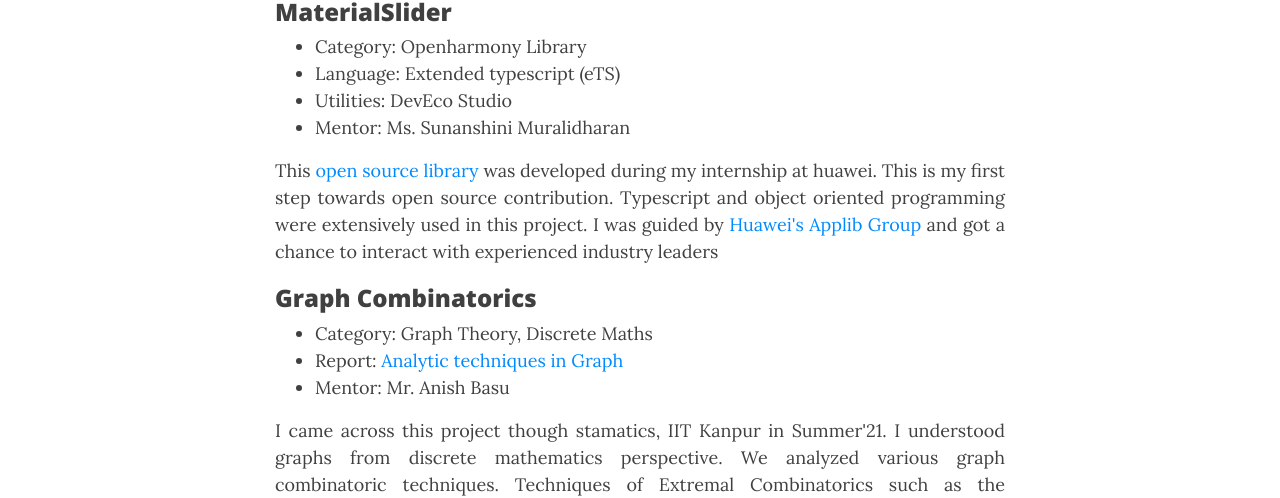
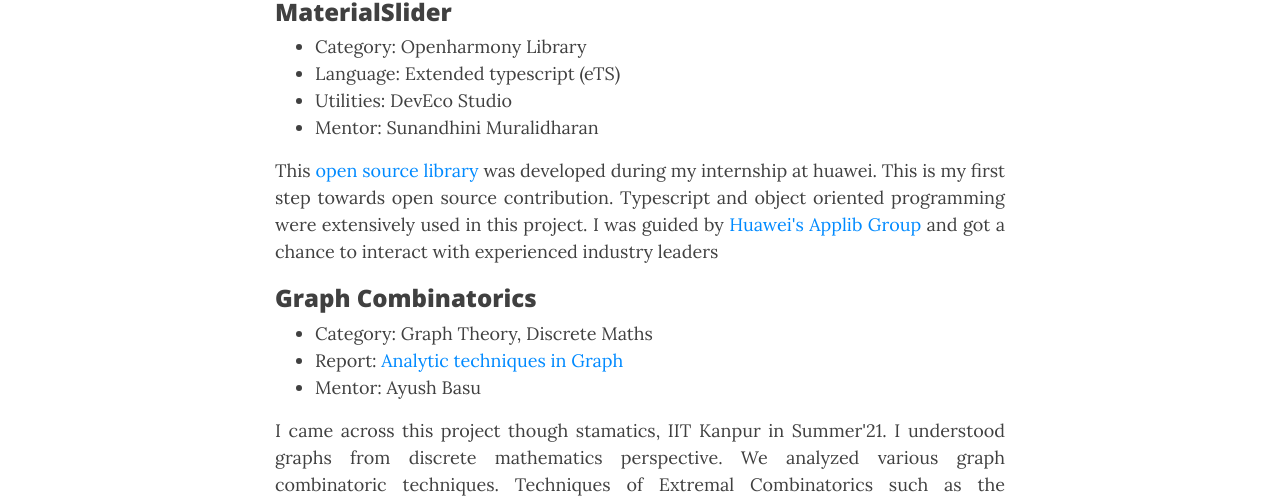
Before and after one commit to BibekLakra91/bibeklakra91.github.io, a Jekyll site: the page built from projects.md, in a window 1280 px wide and 1181 px high. Shown: the part 267-765 px from the top of the window. Built offline with Jekyll 4.4.1, drawn with Linux system fonts in a browser that asks for light colours; comment, search, counter and statistics services are not loaded.

Commit message:
stamatics updated mentor

```diff
--- a/projects.md
+++ b/projects.md
@@ -8,7 +8,7 @@
 - Category: Openharmony Library
 - Language: Extended typescript (eTS)
 - Utilities: DevEco Studio
-- Mentor: Ms. Sunanshini Muralidharan
+- Mentor: Sunandhini Muralidharan
 
 <div style="text-align : justify">
 This <a href="https://github.com/Applib-OpenHarmony/MaterialSliders">open source library</a> was developed during my internship at huawei. This is my first step towards open source contribution. Typescript and object oriented programming were extensively used in this project. I was guided by <a href="https://github.com/Applib-OpenHarmony">Huawei's Applib Group</a> and got a chance to interact with experienced industry leaders
@@ -17,7 +17,7 @@
 ### Graph Combinatorics
 - Category: Graph Theory, Discrete Maths
 - Report: [Analytic techniques in Graph](https://github.com/BibekLakra91/Graphs-Stamatics/blob/main/Project_Report_Graphs_Stamatics.pdf)
-- Mentor: Mr. Anish Basu
+- Mentor: Ayush Basu
 <div style="text-align : justify">
 I came across this project though stamatics, IIT Kanpur in Summer'21. I understood graphs from discrete mathematics perspective. We analyzed various graph combinatoric techniques. Techniques of Extremal Combinatorics such as the characteristic function of graph, the Extremal
 Graphs corresponding to n, natural number and H, Tur´an’s Theorem about the extremal number corresponding to H,
```
